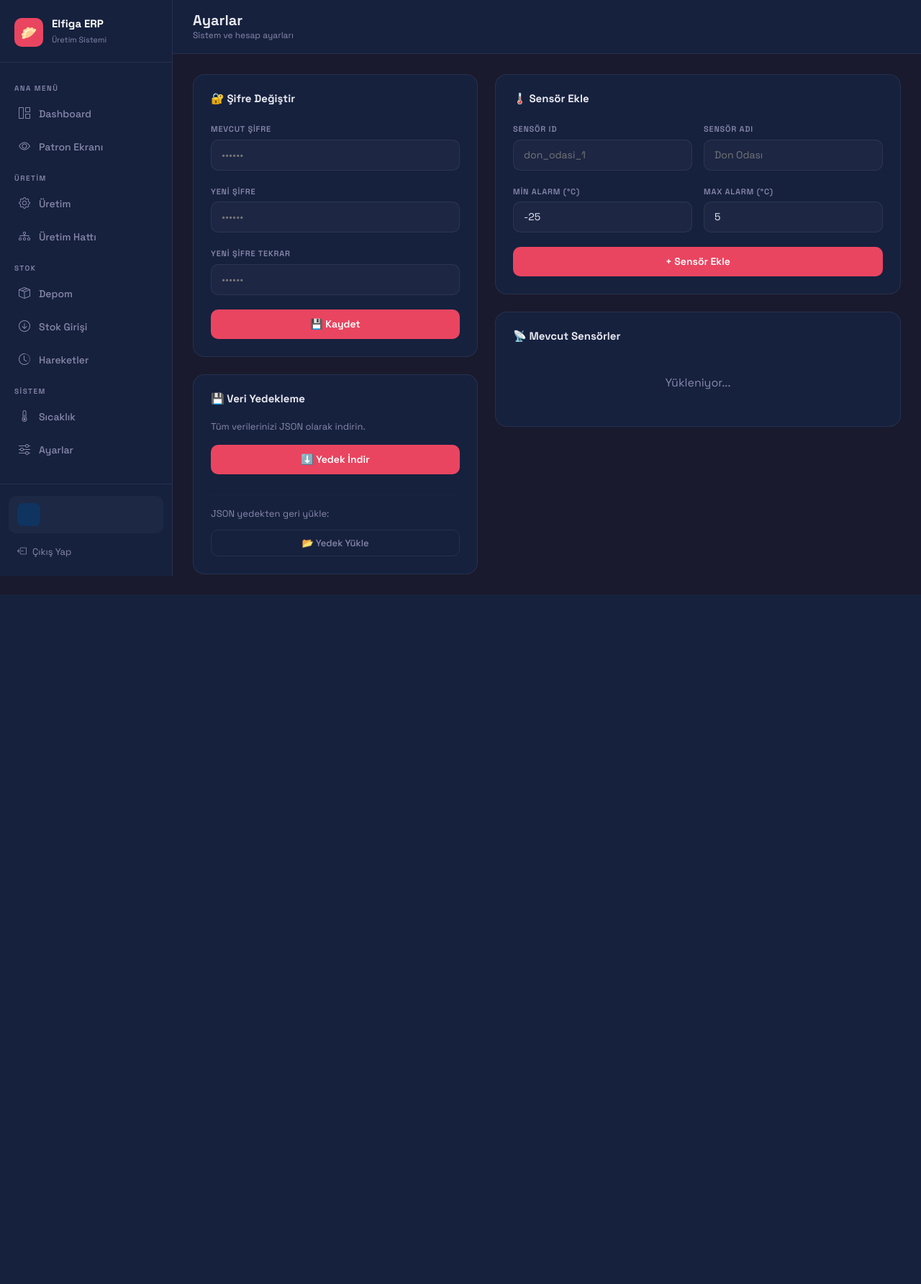
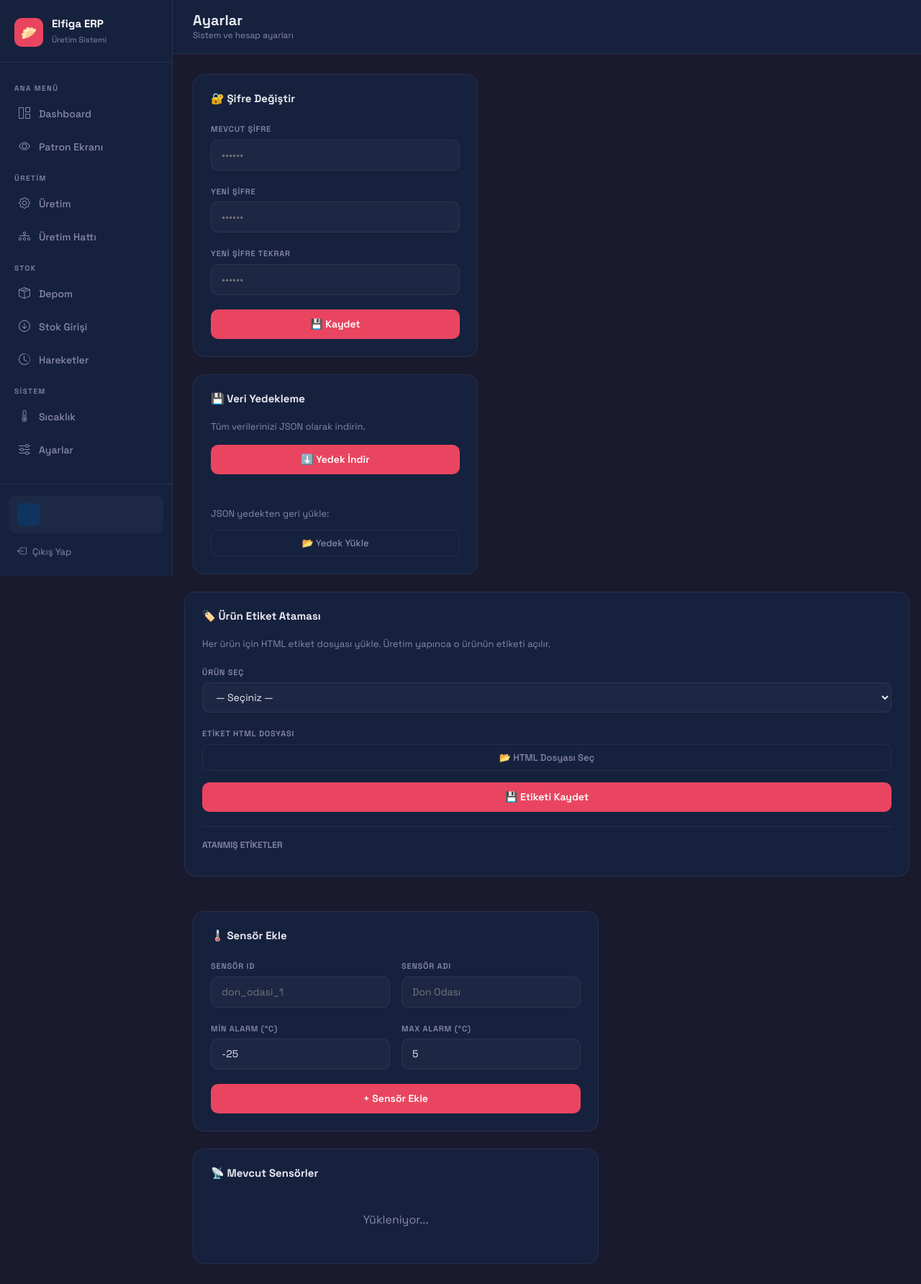
Before and after one commit to izzetpirli-tech/izzet, a Flask app: template templates/ayarlar.html in a window 1280 px wide. Shown: the whole page at 72% size. Before the commit the page ends 826 px from the top, so only its background shows below. Run offline with Flask 3, Linux system fonts and the light colour scheme; the template is opened without the code that fills it, so the values that code supplies are empty; some libraries are stand-ins or nearby versions.

Commit message:
urun etiket atama sistemi eklendi

```diff
--- a/templates/ayarlar.html
+++ b/templates/ayarlar.html
@@ -35,6 +35,32 @@
             <button class="btn-ghost" style="width:100%;" onclick="document.getElementById('yedek_dosya').click()">📂 Yedek Yükle</button>
         </div>
     </div>
+
+
+        <!-- Ürün Etiketleri -->
+        <div class="card-erp mb-4">
+            <h3 style="font-size:15px; font-weight:700; margin-bottom:20px;">🏷️ Ürün Etiket Ataması</h3>
+            <p style="font-size:13px; color:var(--text-muted); margin-bottom:16px;">Her ürün için HTML etiket dosyası yükle. Üretim yapınca o ürünün etiketi açılır.</p>
+
+            <div style="margin-bottom:16px;">
+                <label class="form-label-erp">Ürün Seç</label>
+                <select id="etiket_urun" class="form-control-erp">
+                    <option value="">— Seçiniz —</option>
+                </select>
+            </div>
+            <div style="margin-bottom:16px;">
+                <label class="form-label-erp">Etiket HTML Dosyası</label>
+                <input type="file" id="etiket_dosya" accept=".html" style="display:none;" onchange="etiketDosyaSecildi()">
+                <button class="btn-ghost" style="width:100%;" onclick="document.getElementById('etiket_dosya').click()">📂 HTML Dosyası Seç</button>
+                <div id="etiket_dosya_adi" style="font-size:12px; color:var(--text-muted); margin-top:6px;"></div>
+            </div>
+            <button class="btn-primary-erp" style="width:100%;" onclick="etiketKaydet()">💾 Etiketi Kaydet</button>
+
+            <div style="margin-top:20px; border-top:1px solid var(--border); padding-top:16px;">
+                <div style="font-size:12px; font-weight:600; color:var(--text-muted); margin-bottom:10px;">ATANMIŞ ETİKETLER</div>
+                <div id="etiket_listesi_div"></div>
+            </div>
+        </div>
 
     <!-- Sensör Ayarları -->
     <div class="col-lg-7">
@@ -134,6 +160,49 @@ async function sensorEkle() {
         document.getElementById('s_id').value = '';
         document.getElementById('s_adi').value = '';
         sensorleriYukle();
+
+let etiketDosyaIcerik = '';
+
+async function etiketUrunleriYukle() {
+    const r = await api('GET', '/api/receteler');
+    const urunler = Object.keys(r || {});
+    const sel = document.getElementById('etiket_urun');
+    sel.innerHTML = '<option value="">— Seçiniz —</option>' + urunler.map(u => `<option value="${u}">${u}</option>`).join('');
+    etiketListesiYukle();
+}
+
+async function etiketListesiYukle() {
+    const r = await api('GET', '/api/etiket/listele');
+    const el = document.getElementById('etiket_listesi_div');
+    if (!r.length) { el.innerHTML = '<div style="color:var(--text-muted); font-size:13px;">Henüz etiket atanmamış</div>'; return; }
+    el.innerHTML = r.map(u => `
+        <div style="display:flex; justify-content:space-between; align-items:center; padding:8px 12px; background:#ffffff08; border-radius:8px; margin-bottom:6px;">
+            <span style="font-size:13px; font-weight:600;">🏷️ ${u}</span>
+            <a href="/etiket/yazdir/${encodeURIComponent(u)}" target="_blank" class="btn-ghost" style="text-decoration:none; padding:4px 12px; font-size:12px;">🖨️ Test</a>
+        </div>
+    `).join('');
+}
+
+function etiketDosyaSecildi() {
+    const dosya = document.getElementById('etiket_dosya').files[0];
+    if (!dosya) return;
+    document.getElementById('etiket_dosya_adi').textContent = '✅ ' + dosya.name;
+    const reader = new FileReader();
+    reader.onload = e => { etiketDosyaIcerik = e.target.result; };
+    reader.readAsText(dosya);
+}
+
+async function etiketKaydet() {
+    const urun = document.getElementById('etiket_urun').value;
+    if (!urun) return showToast('Ürün seçin!', 'error');
+    if (!etiketDosyaIcerik) return showToast('HTML dosyası seçin!', 'error');
+    const r = await api('POST', '/api/etiket/kaydet', {urun_adi: urun, etiket_html: etiketDosyaIcerik});
+    if (r.ok) { showToast(`✅ ${urun} etiketi kaydedildi!`); etiketListesiYukle(); }
+    else showToast(r.error || 'Hata!', 'error');
+}
+
+etiketUrunleriYukle();
+
     } else {
         showToast(r.error || 'Hata!', 'error');
     }
@@ -171,5 +240,48 @@ async function sensorleriYukle() {
 }
 
 sensorleriYukle();
+
+let etiketDosyaIcerik = '';
+
+async function etiketUrunleriYukle() {
+    const r = await api('GET', '/api/receteler');
+    const urunler = Object.keys(r || {});
+    const sel = document.getElementById('etiket_urun');
+    sel.innerHTML = '<option value="">— Seçiniz —</option>' + urunler.map(u => `<option value="${u}">${u}</option>`).join('');
+    etiketListesiYukle();
+}
+
+async function etiketListesiYukle() {
+    const r = await api('GET', '/api/etiket/listele');
+    const el = document.getElementById('etiket_listesi_div');
+    if (!r.length) { el.innerHTML = '<div style="color:var(--text-muted); font-size:13px;">Henüz etiket atanmamış</div>'; return; }
+    el.innerHTML = r.map(u => `
+        <div style="display:flex; justify-content:space-between; align-items:center; padding:8px 12px; background:#ffffff08; border-radius:8px; margin-bottom:6px;">
+            <span style="font-size:13px; font-weight:600;">🏷️ ${u}</span>
+            <a href="/etiket/yazdir/${encodeURIComponent(u)}" target="_blank" class="btn-ghost" style="text-decoration:none; padding:4px 12px; font-size:12px;">🖨️ Test</a>
+        </div>
+    `).join('');
+}
+
+function etiketDosyaSecildi() {
+    const dosya = document.getElementById('etiket_dosya').files[0];
+    if (!dosya) return;
+    document.getElementById('etiket_dosya_adi').textContent = '✅ ' + dosya.name;
+    const reader = new FileReader();
+    reader.onload = e => { etiketDosyaIcerik = e.target.result; };
+    reader.readAsText(dosya);
+}
+
+async function etiketKaydet() {
+    const urun = document.getElementById('etiket_urun').value;
+    if (!urun) return showToast('Ürün seçin!', 'error');
+    if (!etiketDosyaIcerik) return showToast('HTML dosyası seçin!', 'error');
+    const r = await api('POST', '/api/etiket/kaydet', {urun_adi: urun, etiket_html: etiketDosyaIcerik});
+    if (r.ok) { showToast(`✅ ${urun} etiketi kaydedildi!`); etiketListesiYukle(); }
+    else showToast(r.error || 'Hata!', 'error');
+}
+
+etiketUrunleriYukle();
+
 </script>
 {% endblock %}
```
Also changed, not shown: main.py (+89 -0 lines).
